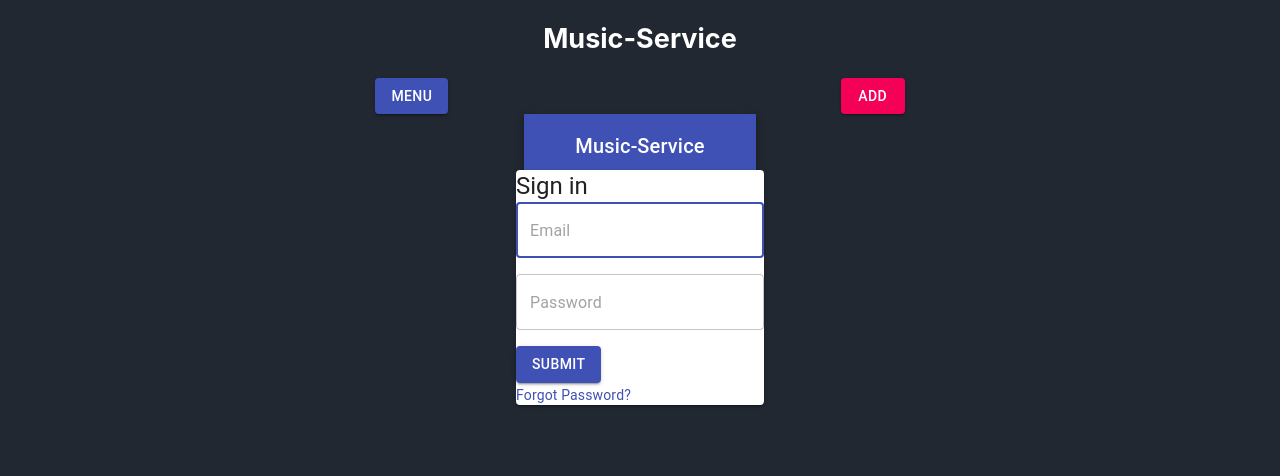
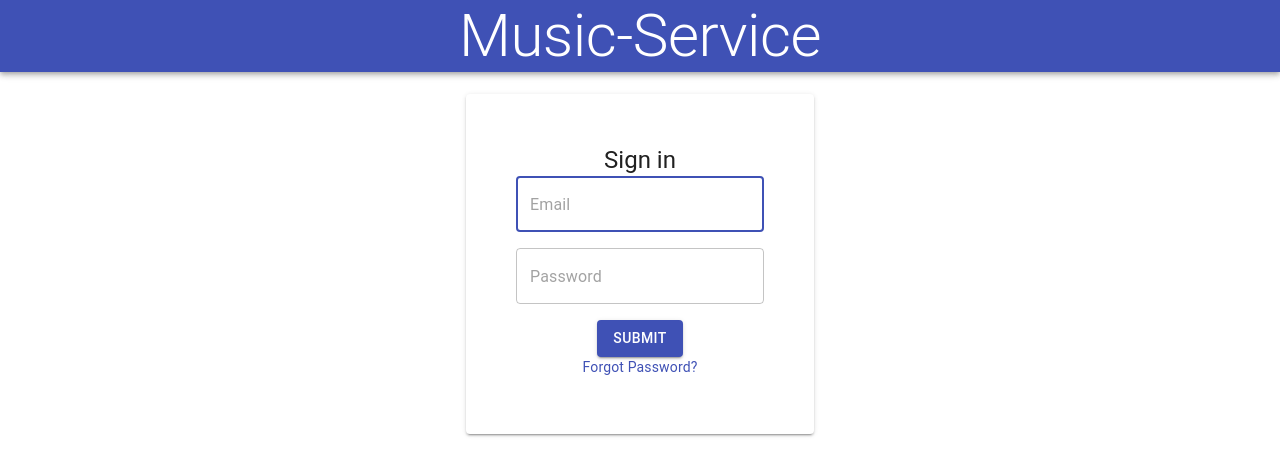
Before and after one commit to zilbers/music-service, a React (Create React App) app in the folder client/: page / in a window 1280 px wide. Shown: the top 476 px of the page. Built offline with nearby package versions, Linux system fonts and the light colour scheme.

Commit message:
Login page works

```diff
--- a/client/src/App.js
+++ b/client/src/App.js
@@ -5,7 +5,6 @@ import CreateNewData from "./components/CreateNewData";
 import Home from "./components/Home";
 import DisplaySingle from "./components/DisplaySingle";
 import Page404 from "./components/Page404";
-import Login from './components/Login'
 import "./App.css";
 import { BrowserRouter as Router, Switch, Route } from "react-router-dom";
 
@@ -33,7 +32,6 @@ function App() {
             </div>
           </section>
           <Switch>
-            <Route path="/" exact component={Login} />
             <Route path="/home" exact component={Home} />
             <Route path="/lists/:display" component={Display} />
             <Route path="/songs/:id" component={DisplaySingle} />
--- a/client/src/components/Login.js
+++ b/client/src/components/Login.js
@@ -10,6 +10,7 @@ import {
   Link,
 } from "@material-ui/core";
 import { create } from "../modules/axios-module";
+import "./css/Login.css";
 
 class Login extends React.Component {
   constructor(props) {
@@ -33,7 +34,7 @@ class Login extends React.Component {
     create("login", credntials)
       .then((res) => {
         if (res.data) {
-          this.props.history.push("/");
+          this.props.history.push("/home");
         } else {
           alert("Incorrect Credntials!");
         }
@@ -47,7 +48,7 @@ class Login extends React.Component {
           <Toolbar>
             <Grid container justify="center" wrap="wrap">
               <Grid item>
-                <Typography variant="h6">Music-Service</Typography>
+                <Typography variant="h2">Music-Service</Typography>
               </Grid>
             </Grid>
           </Toolbar>
--- a/client/src/components/css/Home.css
+++ b/client/src/components/css/Home.css
@@ -6,7 +6,7 @@
 }
 
 .links {
-    color: white;
+    color: black;
 }
 
 .row:hover {
--- /dev/null
+++ b/client/src/components/css/Login.css
@@ -0,0 +1,20 @@
+ .login-form
+ {
+     display: flex;
+ justify-content: center;
+ min-height: 50vh;
+ }
+
+.login-background
+ {
+ justify-content: center;
+ min-height: 30vh;
+ padding: 50px;
+ background: black;
+ }
+
+ .MuiGrid-item {
+     display: flex;
+     justify-content: center;
+     align-items: center;
+ }
--- a/client/src/index.js
+++ b/client/src/index.js
@@ -1,9 +1,16 @@
-import React from 'react';
-import ReactDOM from 'react-dom';
-import './index.css';
-import App from './App';
+import React from "react";
+import ReactDOM from "react-dom";
+import "./index.css";
+import App from "./App";
+import { BrowserRouter as Router, Switch, Route } from "react-router-dom";
+import Login from "./components/Login";
 
 ReactDOM.render(
-    <App />,
-  document.getElementById('root')
+  <Router>
+    <Switch>
+      <Route path="/" exact component={Login} />
+      <App />
+    </Switch>
+  </Router>,
+  document.getElementById("root")
 );
```
